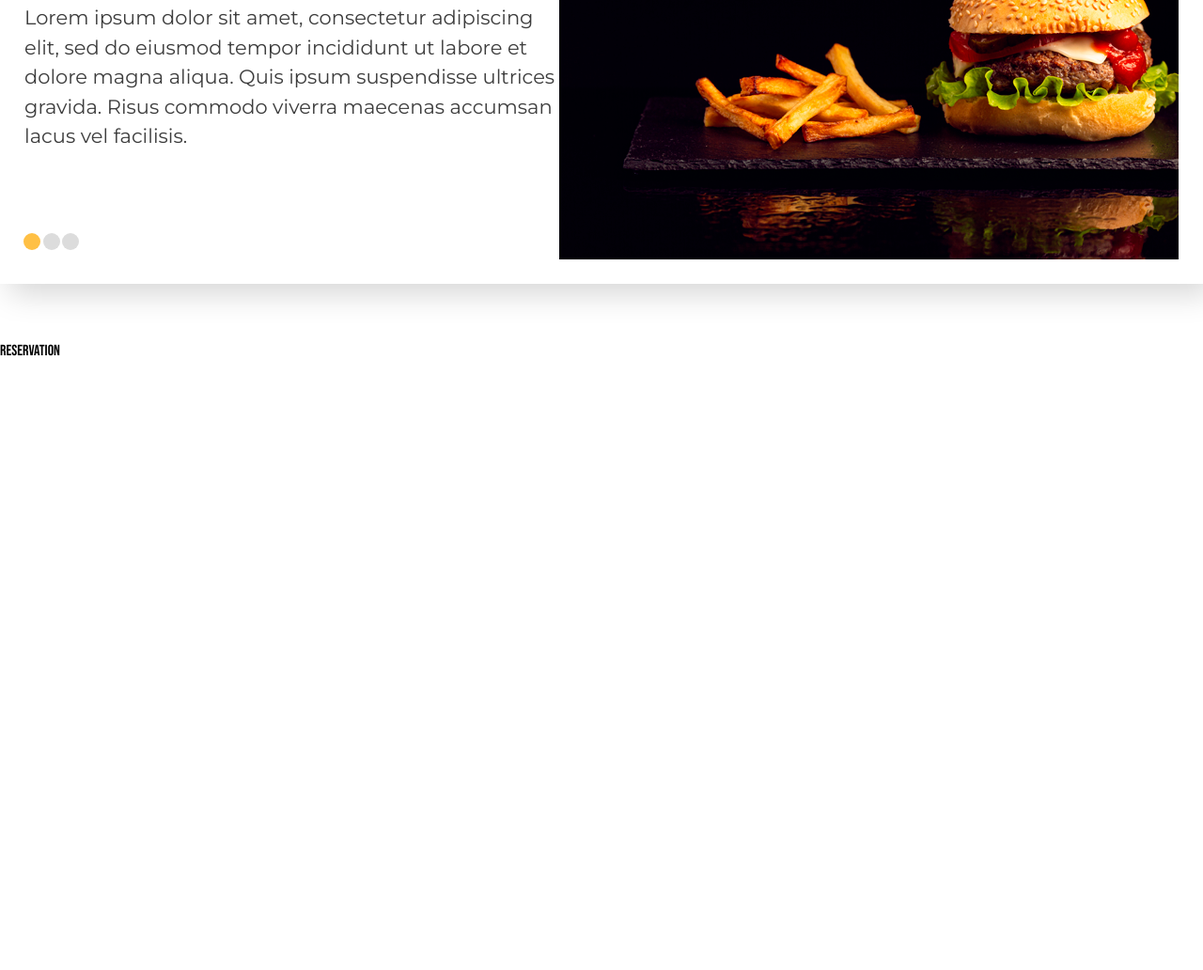
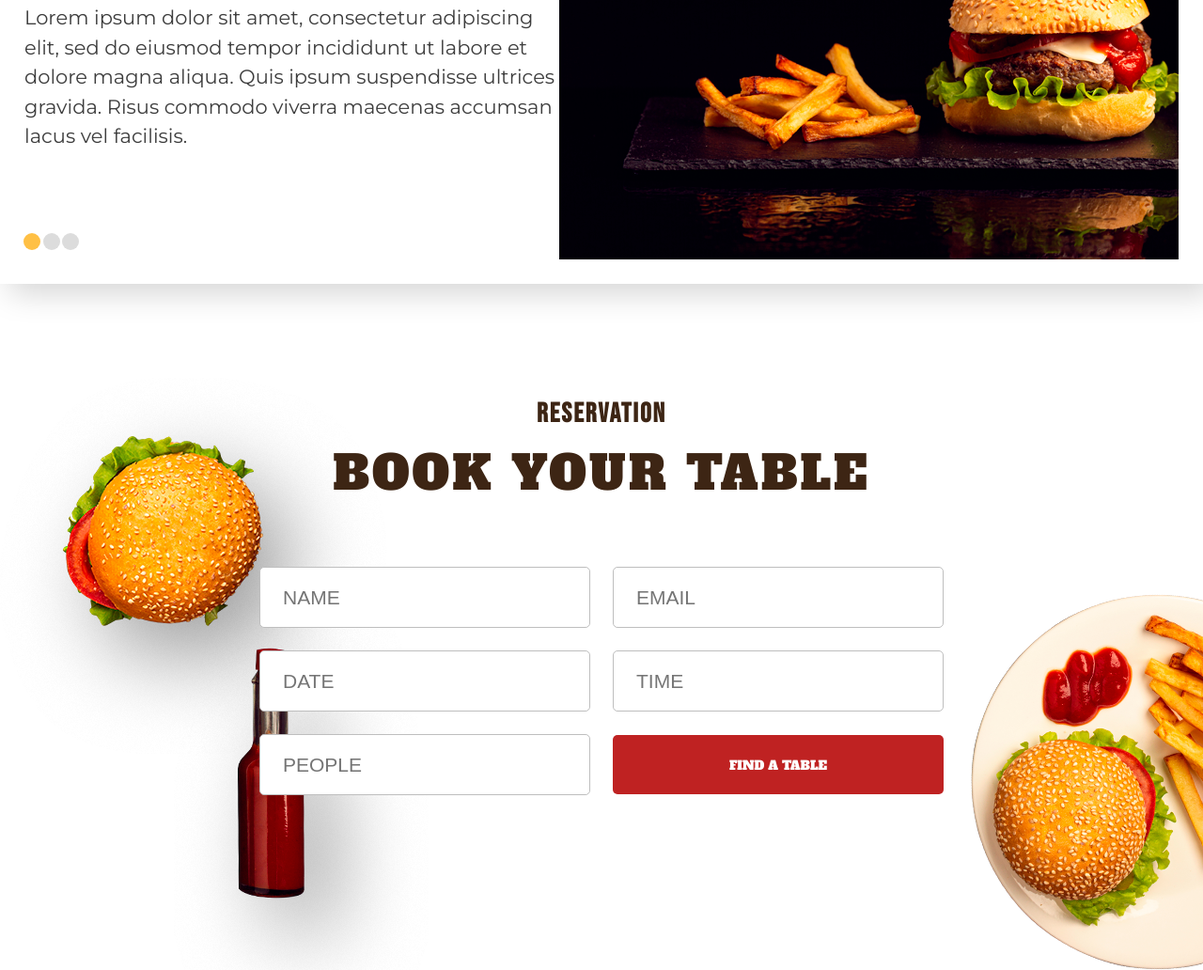
Before and after one commit to simonasablinaite/Kursai, a plain HTML site: page Burger/src/index.html in a window 1280 px wide. Shown: the part 2350-3382 px from the top of the page at 94% size. Before the commit the page ends 2733 px from the top, so only its background shows below. Drawn offline with Linux system fonts and the light colour scheme; files whose address does not match are found by name.

Commit message:
reservation

```diff
--- a/Burger/src/index.html
+++ b/Burger/src/index.html
@@ -12,6 +12,7 @@
     <link rel="stylesheet" href="./style/threeBurgers.css">
     <link rel="stylesheet" href="./style/events.css">
     <link rel="stylesheet" href="./style/reservation.css">
+    <link rel="stylesheet" href="./style/footer.css">
 
     <link rel="preconnect" href="https://fonts.googleapis.com">
     <link rel="preconnect" href="https://fonts.gstatic.com" crossorigin>
@@ -160,12 +161,29 @@
         </article>
     </section>
 
-    <section>
-        <div class="tekst">
-            <h4>Reservation</h4>
-            <h2
-        </div>
+    <section class="reservation">
+        <img src="./assets/Reservation1.png">
+
+        <form>
+            <h1>Reservation</h1>
+            <h3>Book your table</h3>
+
+            <div class="input-wrapper">
+                <input type="text" placeholder="name">
+                <input type="text" placeholder="email">
+                <input type="text" placeholder="date" onfocus="this.type='date'" onblur="this.type='text'">
+                <input type="text" placeholder="time" onfocus="this.type='time'" onblur="this.type='text'">
+                <input type="text" placeholder="people">
+                <button>Find a table</button>
+            </div>
+        </form>
+
+        <img src="./assets/Reservation2.png">
     </section>
+
+    <footer>
+
+    </footer>
 
 </body>
 
--- a/Burger/src/style/reservation.css
+++ b/Burger/src/style/reservation.css
@@ -0,0 +1,75 @@
+.reservation {
+    position: relative;
+    padding-top: 36px;
+    padding-bottom: 150px;
+    overflow: hidden;
+}
+
+.reservation img {
+    z-index: -1;
+    position: absolute; }
+
+.reservation img:first-of-type {
+    top: -20;
+    left: -10;
+}
+
+.reservation img:last-of-type {
+    right: -150px;
+    bottom: 0;
+}
+
+.reservation form {
+    width: 800px;
+    padding: 24px;
+    margin: auto;
+    text-align: center;
+}
+
+.reservation h1 {
+    font-family: 'Bebas Neue', cursive;
+    font-size: 29px;
+    letter-spacing: 2px;
+    color: #3d2514;
+    font-weight: 700;
+    margin-bottom: 24px;
+}
+
+.reservation h3 {
+    font-family: 'Alfa Slab One', sans-serif;
+    font-size: 50px;
+    letter-spacing: 3px;
+    color: #3d2514;
+    text-transform: uppercase;
+    margin-bottom: 62px;
+}
+
+.reservation .input-wrapper {
+    display: flex;
+    flex-wrap: wrap;
+    font-family: 'Bebas Neue', cursive;
+}
+
+.reservation input {
+    flex: 0 0 calc(50% - 24px);
+    margin: 12px;
+    border-radius: 5px;
+    border: 1px solid #bebebe;
+    height: 65px;
+    padding: 0 24px;
+    text-transform: uppercase;
+    font-size: 21px;
+    color: #3d3d3d;
+    outline: none;
+}
+
+
+.reservation button {
+    flex: 0 0 calc(50% - 24px);
+    font-family: 'Alfa Slab One', cursive;
+    border-radius: 5px;
+    background-color: #bf2222;
+    color: #fff;
+    text-transform: uppercase;
+    margin: 13px 12px;
+}
```
Also changed, not shown: Burger/src/assets/Reservation1.png (added), Burger/src/assets/Reservation2.png (added), Burger/src/style/footer.css (added).
